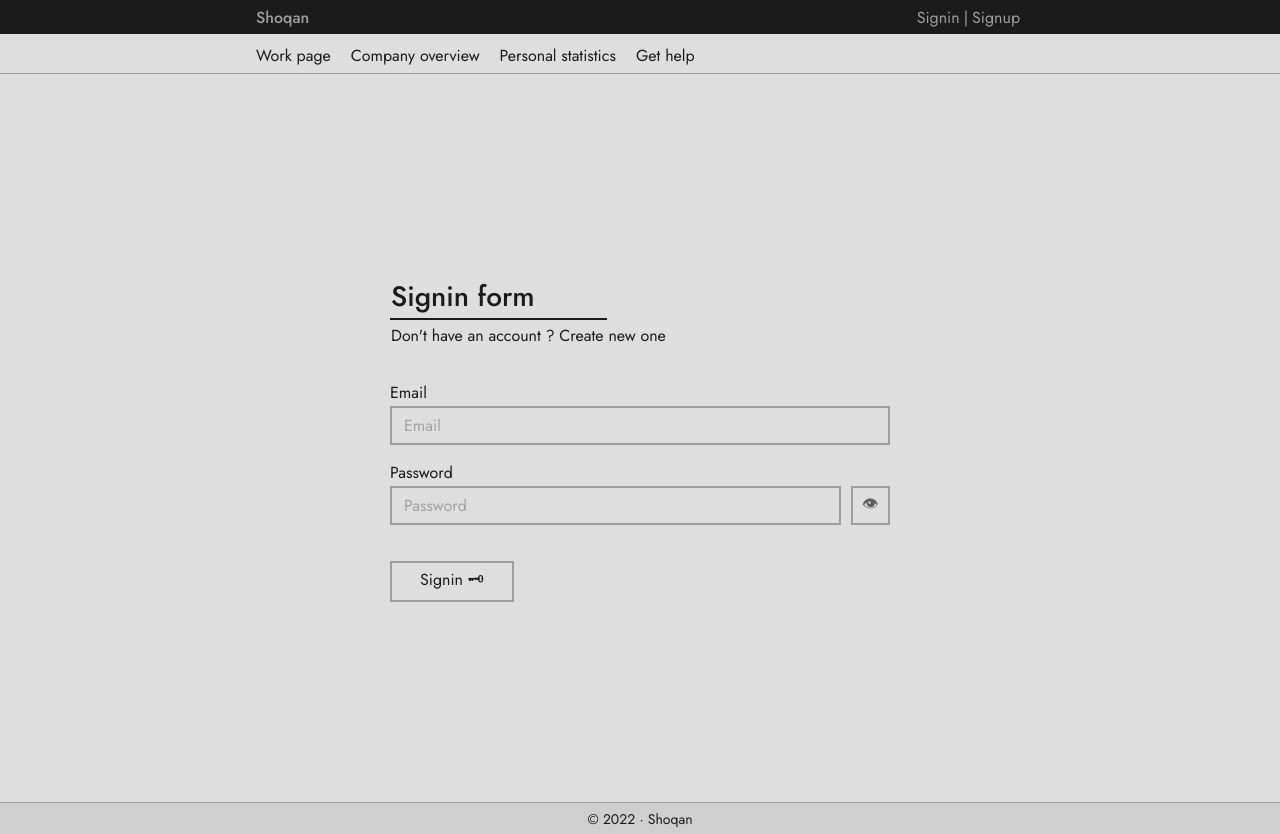
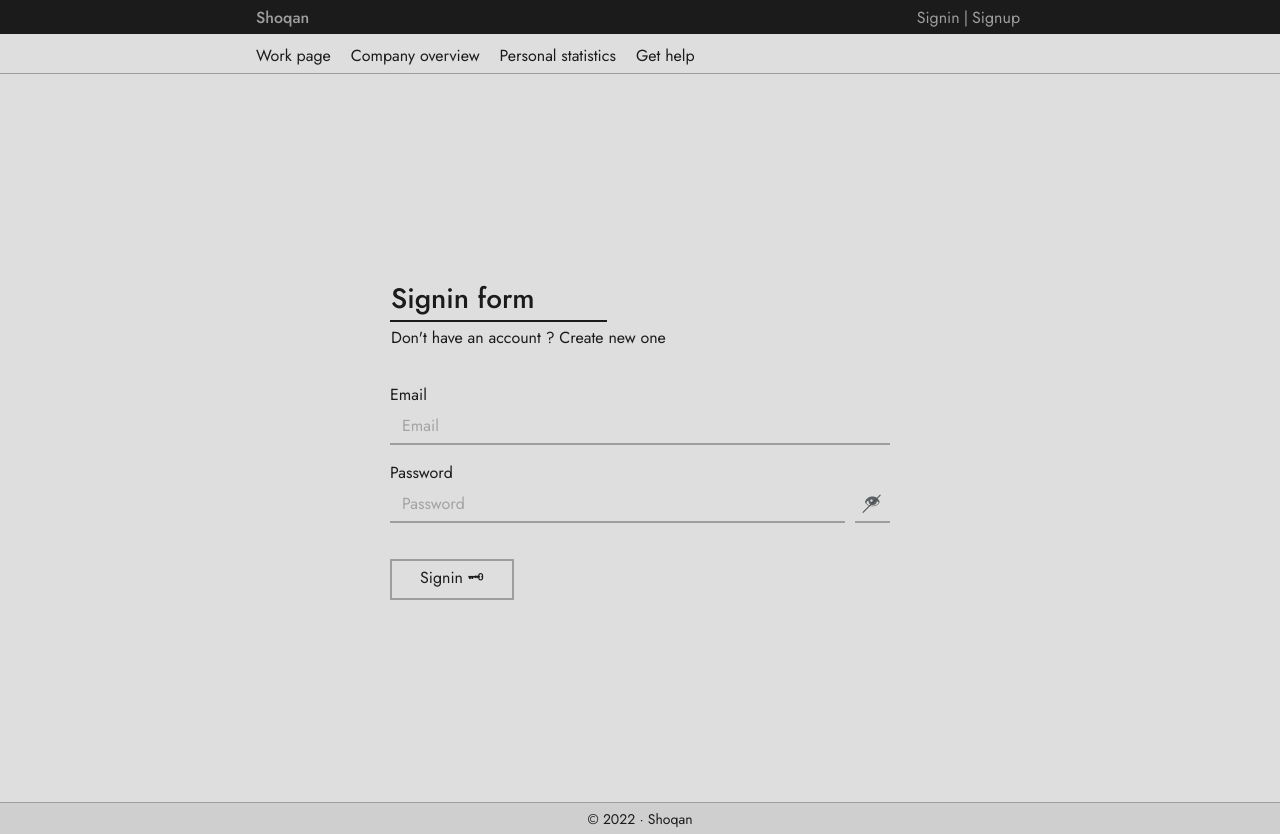
Before and after one commit to deger4beger/kzenergy-2, a React (Create React App) app: page /signin in a window 1280 px wide. Built offline with nearby package versions, Linux system fonts and the light colour scheme.

Commit message:
redezign#2

```diff
--- a/src/app/components/Dropdown/index.module.scss
+++ b/src/app/components/Dropdown/index.module.scss
@@ -6,7 +6,7 @@
 	.dropdown {
 		position: relative;
 		.upper {
-			border: 2px solid var(--additional);
+			border-bottom: 2px solid var(--additional);
 			padding: 6px 12px;
 			cursor: pointer;
 			color: var(--additional);
@@ -37,7 +37,7 @@
 		}
 		.lower {
 			position: absolute;
-			top: 48px;
+			top: 44px;
 			left: 0;
 			border: 2px solid var(--additional);
 			background-color: var(--bg1);
--- a/src/app/components/Input/index.module.scss
+++ b/src/app/components/Input/index.module.scss
@@ -8,7 +8,7 @@
 			font-size: 16px;
 			padding: 6px 12px;
 			background-color: var(--bg1);
-			border: 2px solid var(--additional);
+			border-bottom: 2px solid var(--additional);
 			color: var(--color1);
 			&:last-child {
 				margin-bottom: 0px;
@@ -21,11 +21,22 @@
 			display: flex;
 			justify-content: center;
 			align-items: center;
-			border: 2px solid var(--additional);
+			border-bottom: 2px solid var(--additional);
 			user-select: none;
 			color: var(--forText);
 			padding: 0 9.5px;
 			margin-left: 10px;
+			position: relative;
+			.showPasswordContent.crossed:before {
+				border-bottom: 1px solid var(--color2);
+		    position: absolute;
+		    top: 3px;
+		    left: -2px;
+		    content: "";
+		    width: 70%;
+		    height: 50%;
+		    transform: rotate(-45deg);
+			}
 			&:hover {
 				border-color: var(--color2);
 				color: var(--color1);
--- a/src/app/components/Input/index.tsx
+++ b/src/app/components/Input/index.tsx
@@ -1,5 +1,6 @@
 import { useState } from "react"
 import React from "./index.module.scss"
+import cn from "classnames"
 import s from "./index.module.scss"
 
 interface Props {
@@ -25,8 +26,13 @@ const Input: React.FC<Props> = ({ type, ...inputProps }) => {
 		</div>
 		<div className={s.inputBlock}>
 			<input {...inputProps} type={inputType} className={s.input} />
-			{ type === "password" && <div className={s.showPassword} onClick={onShowPassClick}>
-				👁
+			{ type === "password" && <div
+				className={s.showPassword}
+				onClick={onShowPassClick}
+				>
+				<div className={cn(s.showPasswordContent, {[s.crossed]: inputType === "password"})}>
+					👁
+				</div>
 			</div> }
 		</div>
 	</div>
```
